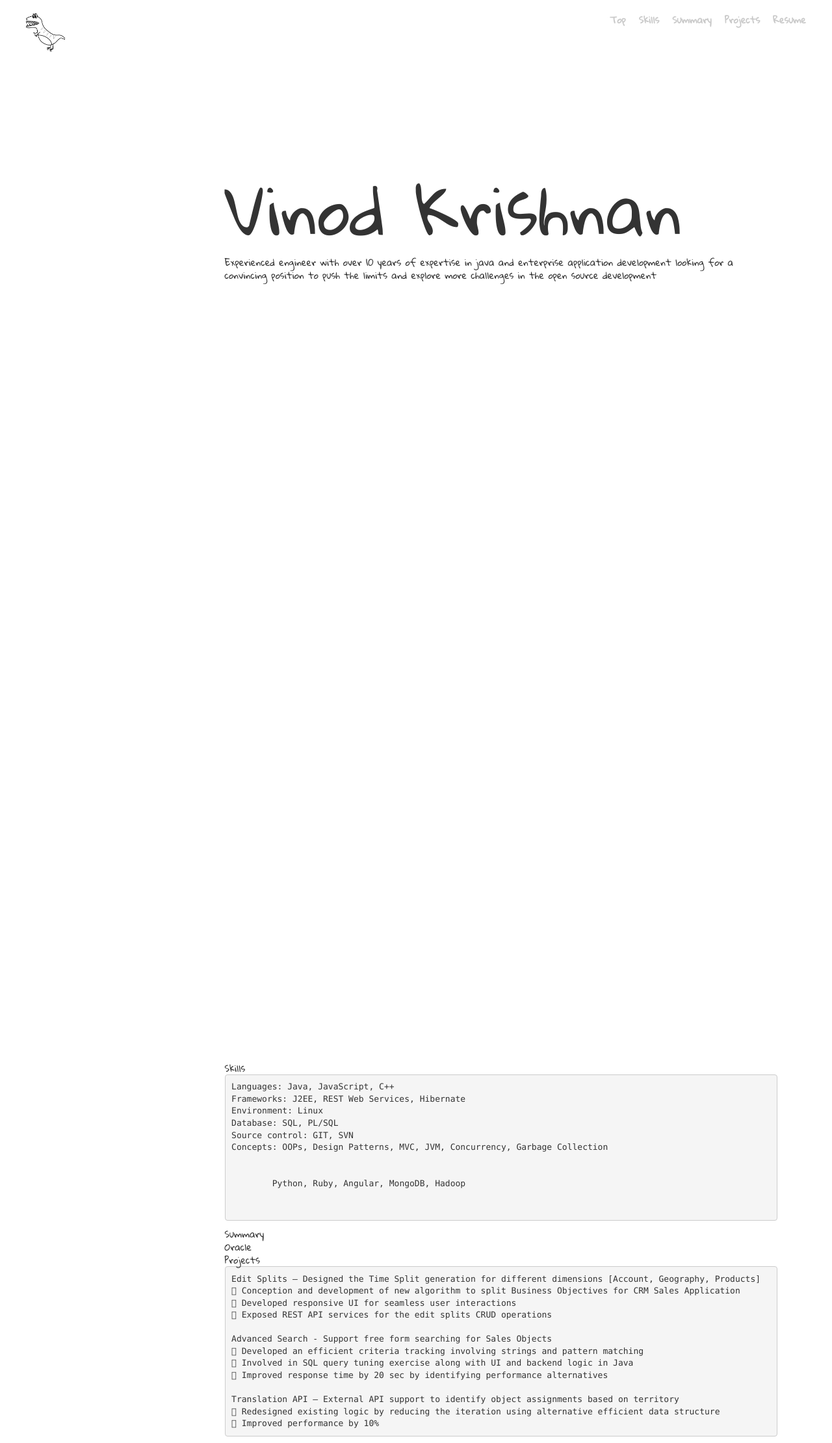
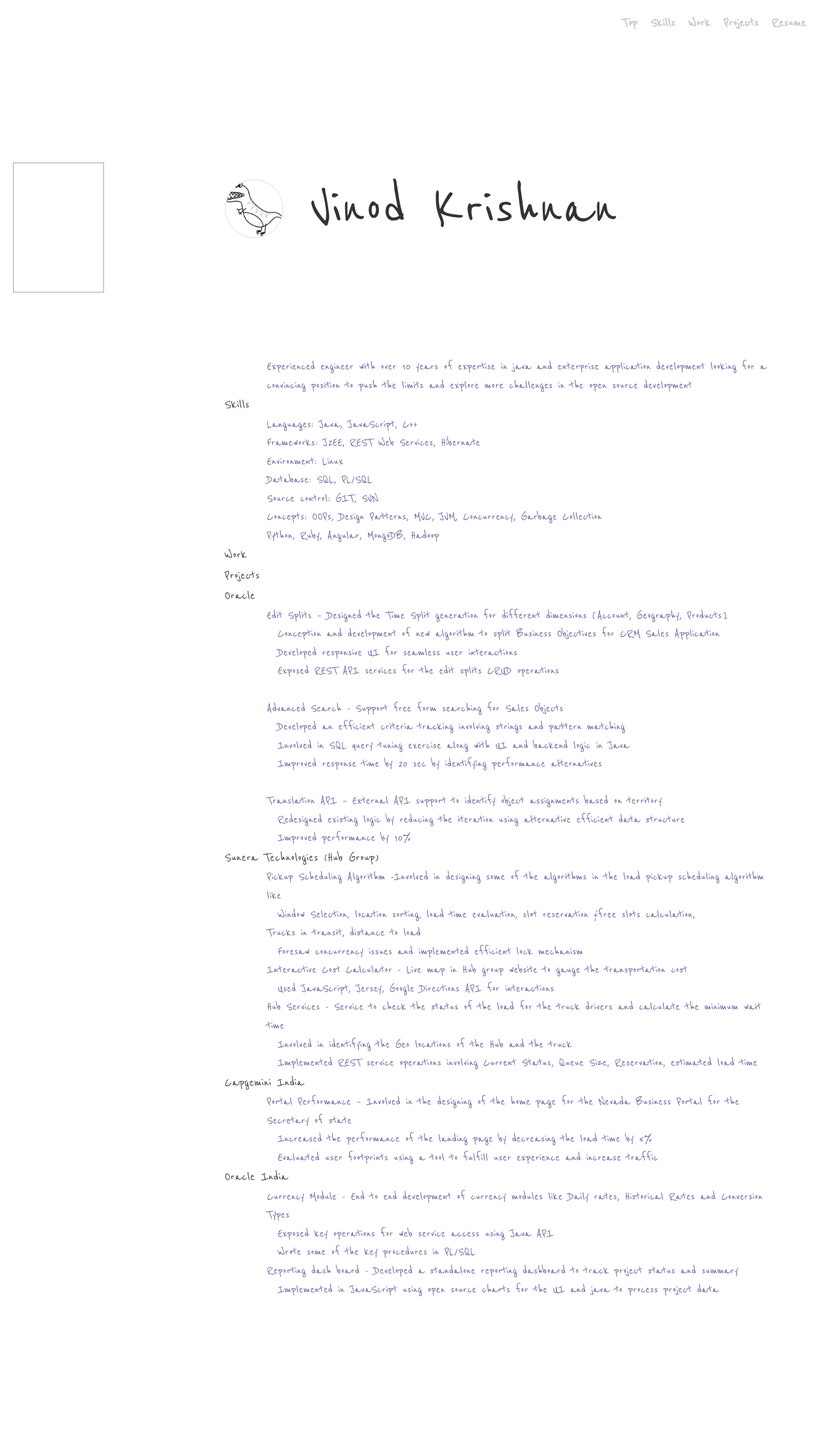
Before and after one commit to vtkrishn/vtkrishn.github.io, a plain HTML site: page index.htm in a window 1280 px wide. Shown: the whole page at 65% size. After the commit the page ends 1998 px from the top, so only its background shows below. Drawn offline with nearby package versions, Linux system fonts and the light colour scheme; a web font is replaced by a local one.

Commit message:
new index

```diff
--- a/index.htm
+++ b/index.htm
@@ -25,8 +25,15 @@
 
 	<!--fonts -->
 	<link href="https://fonts.googleapis.com/css?family=Raleway|Roboto|Titillium+Web" rel="stylesheet">
-  <link href="https://fonts.googleapis.com/css?family=Gloria+Hallelujah" rel="stylesheet">
-
+  <link href="https://fonts.googleapis.com/css?family=Gloria+Hallelujah" rel="stylesheet"> <!-- font-family: 'Gloria Hallelujah', cursive; -->
+	<link href="https://fonts.googleapis.com/css?family=Annie+Use+Your+Telescope|Peddana|Reenie+Beanie|Snippet|Text+Me+One" rel="stylesheet">
+<!--
+    font-family: 'Reenie Beanie', cursive;
+    font-family: 'Annie Use Your Telescope', cursive;
+    font-family: 'Text Me One', sans-serif;
+    font-family: 'Peddana', serif;
+    font-family: 'Snippet', sans-serif;
+-->
      <!-- styles  -->
      <link rel="stylesheet" href="style/style.css">
 
@@ -61,9 +68,9 @@
        <b>Skills</b>
        </a>
      </li>
-     <li class="summary">
-       <a href="#summary_section">
-       <b>Summary</b>
+     <li class="work">
+       <a href="#work_section" target="_self">
+       <b>Work</b>
        </a>
      </li>
      <li class="projects">
@@ -79,14 +86,41 @@
   </ul>
 </a>
 </header>
+
+<!-- section starts -->
 <section>
-  <!--center of the page -->
+<!-- side navigation -->
+	<div class="sideNavigation">
+
+	</div>
+
+  <!--home page -->
   <div class="sectional">
      <!-- name -->
     <div class="top_section">
+      <img src="img/logo.png" class="logo_section">
 			<span>Vinod Krishnan</span>
     </div>
-  <div class="objective1">
+<!-- social -->
+		<div class="social">
+			<div class="github">
+			<img src="">
+			</div>
+			<div class="linkedin">
+	<img src="">
+			</div>
+			<div class="stack">
+	<img src="">
+			</div>
+			<div class="facebook">
+	     <img src="">
+			</div>
+		</div>
+
+<div class="navigate">
+<img src="">
+</div>
+  <div class="top_content">
    <span>
      Experienced engineer with over 10 years of expertise in java and enterprise application development looking for a convincing position to push the limits and explore more challenges in the open source development
    </span>
@@ -95,55 +129,96 @@
   <div class="skill_section">
     <span>Skills</span>
   </div>
-<div class="objective2">
+<div class="skill_content">
  <span>
-	 <pre>
-Languages: Java, JavaScript, C++
-Frameworks: J2EE, REST Web Services, Hibernate
-Environment: Linux
-Database: SQL, PL/SQL
-Source control: GIT, SVN
-Concepts: OOPs, Design Patterns, MVC, JVM, Concurrency, Garbage Collection
+Languages: Java, JavaScript, C++ <br/>
+Frameworks: J2EE, REST Web Services, Hibernate <br/>
+Environment: Linux <br/>
+Database: SQL, PL/SQL <br/>
+Source control: GIT, SVN <br/>
+Concepts: OOPs, Design Patterns, MVC, JVM, Concurrency, Garbage Collection <br/>
 <div class="self-learnt">
 	<span>
 	Python, Ruby, Angular, MongoDB, Hadoop
 	 </span>
 </div>
-</pre>
  </span>
-
-
 </div>
-<!-- summary -->
-  <div class="summary_section">
-    <span>Summary</span>
-  </div>
-<div class="Company">
-Oracle
-</div>
+<!-- work -->
+  <div class="work_section">
+    <span>Work</span>
 		<!-- projects -->
 		  <div class="project_section">
 		    <span>Projects</span>
 		  </div>
-<div class="objective5">
+	</div>
+	<!--Oracle -->
+	<div class="Company">
+	<span>Oracle</span>
+	<div class="company_content">
 	 <span>
-<pre>
-Edit Splits – Designed the Time Split generation for different dimensions [Account, Geography, Products]
- Conception and development of new algorithm to split Business Objectives for CRM Sales Application
- Developed responsive UI for seamless user interactions
- Exposed REST API services for the edit splits CRUD operations
-
-Advanced Search - Support free form searching for Sales Objects
- Developed an efficient criteria tracking involving strings and pattern matching
- Involved in SQL query tuning exercise along with UI and backend logic in Java
- Improved response time by 20 sec by identifying performance alternatives
-
-Translation API – External API support to identify object assignments based on territory
- Redesigned existing logic by reducing the iteration using alternative efficient data structure
- Improved performance by 10%
-</pre>
+	Edit Splits – Designed the Time Split generation for different dimensions [Account, Geography, Products] <br/>
+	 Conception and development of new algorithm to split Business Objectives for CRM Sales Application <br/>
+	 Developed responsive UI for seamless user interactions <br/>
+	 Exposed REST API services for the edit splits CRUD operations <br/>
+	<br/>
+	Advanced Search - Support free form searching for Sales Objects <br/>
+	 Developed an efficient criteria tracking involving strings and pattern matching <br/>
+	 Involved in SQL query tuning exercise along with UI and backend logic in Java <br/>
+	 Improved response time by 20 sec by identifying performance alternatives <br/>
+	<br/>
+	Translation API – External API support to identify object assignments based on territory <br/>
+	 Redesigned existing logic by reducing the iteration using alternative efficient data structure <br/>
+	 Improved performance by 10% <br/>
 	 </span>
 	</div>
+	</div>
+<!--Sunera Technologies -->
+	<div class="Company">
+	<span>Sunera Technologies (Hub Group)</span>
+	<div class="company_content">
+	 <span>
+		 Pickup Scheduling Algorithm -Involved in designing some of the algorithms in the load pickup scheduling algorithm like <br/>
+	  Window Selection, location sorting, load time evaluation, slot reservation &free slots calculation, <br/>
+	 Trucks in transit, distance to load <br/>
+	  Foresaw concurrency issues and implemented efficient lock mechanism <br/>
+	 Interactive Cost Calculator - Live map in Hub group website to gauge the transportation cost <br/>
+	  Used JavaScript, Jersey, Google Directions API for interactions <br/>
+	 Hub Services - Service to check the status of the load for the truck drivers and calculate the minimum wait time <br/>
+	  Involved in identifying the Geo locations of the Hub and the truck <br/>
+	  Implemented REST service operations involving Current Status, Queue Size, Reservation, estimated load time <br/>
+	 </span>
+	</div>
+	</div>
+
+	<!--Capgemini -->
+		<div class="Company">
+		<span>Capgemini India</span>
+		<div class="company_content">
+		 <span>
+			 Portal Performance – Involved in the designing of the home page for the Nevada Business Portal for the Secretary of state <br/>
+ Increased the performance of the landing page by decreasing the load time by 5% <br/>
+ Evaluated user footprints using a tool to fulfill user experience and increase traffic <br/>
+		 </span>
+		</div>
+		</div>
+
+		<!--Oracle India -->
+			<div class="Company">
+			<span>Oracle India</span>
+			<div class="company_content">
+			 <span>
+				 Currency Module - End to end development of currency modules like Daily rates, Historical Rates and Conversion Types <br/>
+ Exposed key operations for web service access using Java API <br/>
+ Wrote some of the key procedures in PL/SQL <br/>
+Reporting dash board - Developed a standalone reporting dashboard to track project status and summary <br/>
+ Implemented in JavaScript using open source charts for the UI and java to process project data <br/>
+			 </span>
+			</div>
+			</div>
+
+
+<!--end -->
   </div>
 
 </section>
--- a/style/style.css
+++ b/style/style.css
@@ -17,7 +17,7 @@ ul{
   list-style: none;
 }
 .top #header #logo{
-  background-image: url("../img/logo.png");
+    /*background-image: url("../img/logo.png");*/
 }
 
 #header ul{
@@ -34,13 +34,15 @@ ul{
 float: left;
 position: relative;
 margin-left: 20px;
-font-family: 'Gloria Hallelujah', cursive;
+font-family: 'Reenie Beanie', cursive;
+font-size: 22px;
 }
 
 section{
-font-family: 'Gloria Hallelujah', cursive;
+font-family: 'Reenie Beanie', cursive;
 margin-left: 27%;
 margin-top: 120px;
+font-size: 22px;
 }
 
 .sectional{
@@ -52,8 +54,41 @@ margin-top: 120px;
 font-size: 100px;
 }
 
+.sideNavigation{
+  border: 1px solid rgba(30, 30, 30,.4);
+  position: absolute;
+  width: 140px;
+  left: 20px;
+  height: 200px;
+}
+
+.top_content{
+font-size: 20px;
+margin-left: 65px;
+color: rgb(90,90,153);
+}
+
+.company_content{
+  font-size: 20px;
+  margin-left: 65px;
+  color: rgb(90,90,153);
+}
+
+.sectional .top_section .logo_section{
+  width: 90px;
+  border: .1px solid rgba(90, 90, 90, .2);
+  border-radius: 100%;
+  display: inline-block;
+}
+
 .sectional .skill_section{
-margin-top: 1200px;
+/*margin-top: 1200px;*/
+}
+
+.skill_content{
+  font-size: 20px;
+  margin-left: 65px;
+  color: rgb(90,90,153);
 }
 
 .loader {
@@ -75,7 +110,9 @@ margin-top: 1200px;
     100% { transform: rotate(360deg); }
 }
 
-
+#java_circle{
+  width : 20px;
+}
 
 #header #logo {
     background: top left no-repeat;
@@ -102,6 +139,7 @@ margin-top: 1200px;
   top: 50px;
   left: 50%;
   margin-left: -120px;
+  opacity: .3;
   /*height: 100px;
   opacity: 1;
   padding: 10px 10px 10px 10px;*/
```
Also changed, not shown: img/circle.svg (added). Lines whose indentation alone changed are shown as unchanged.
